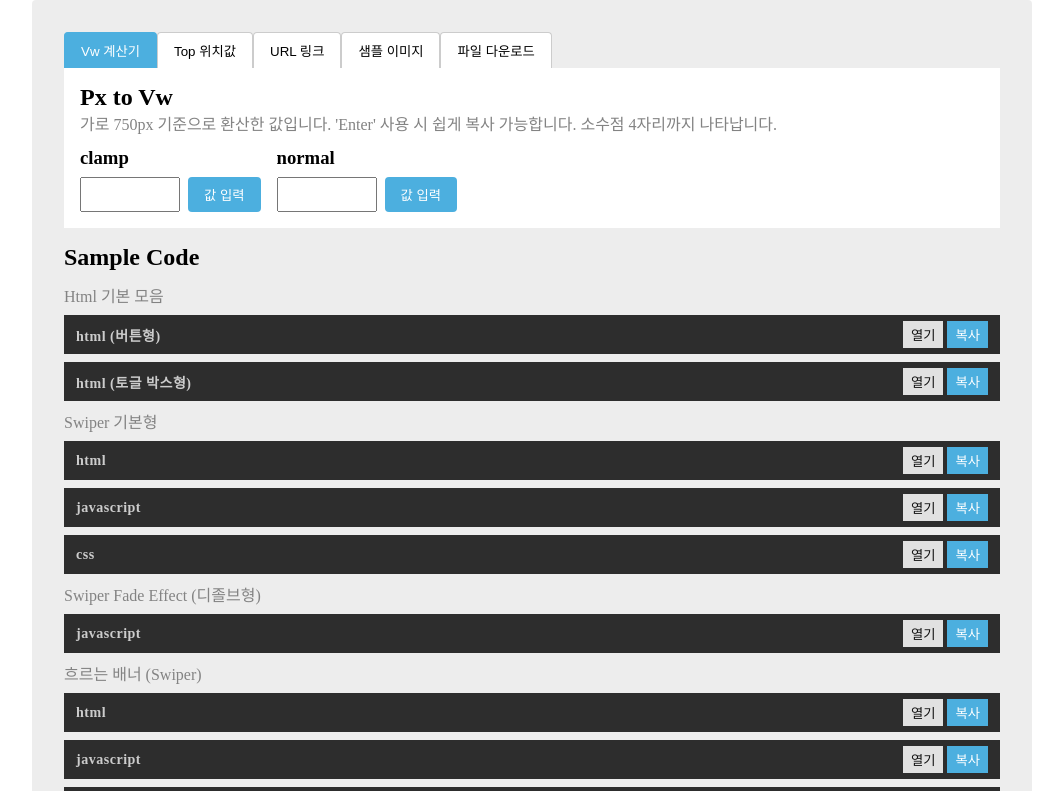
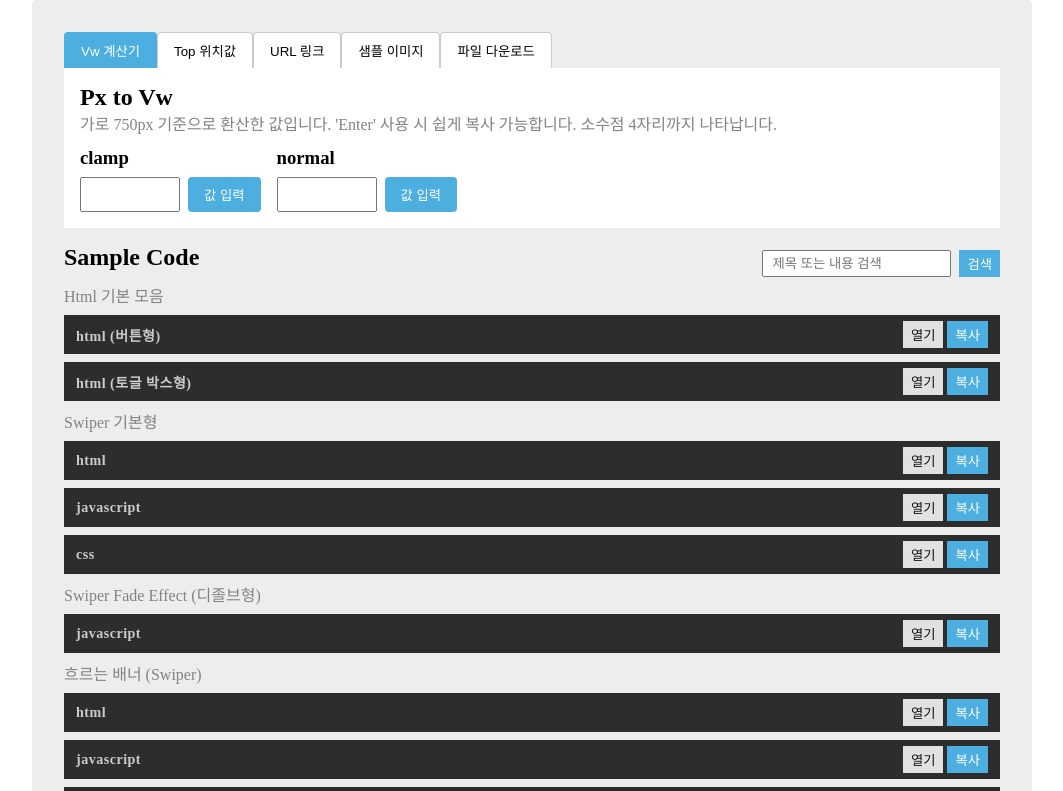
Before and after one commit to sangyeop0529/lotte-publishing-app, a React (Vite) app: page / in a window 1280 px wide. Shown: the top 791 px of the page, without its empty margins (108-1171 px from the left). Built offline with nearby package versions, Linux system fonts and the light colour scheme.

Commit message:
검색기능 베타

```diff
--- a/src/components/SampleCode/SampleCodeList.jsx
+++ b/src/components/SampleCode/SampleCodeList.jsx
@@ -2,10 +2,26 @@ import { Prism as SyntaxHighlighter } from "react-syntax-highlighter";
 import { tomorrow } from "react-syntax-highlighter/dist/esm/styles/prism";
 import codeGroups from "../../data/codeGroups";
 import "./SampleCodeList.css";
-import { useState } from "react";
+import { useState, useMemo } from "react";
 
-function SampleCodeList() {
+function SampleCodeList({ searchTerm }) {
   const [openIndexes, setOpenIndexes] = useState({});
+
+  const filteredGroups = useMemo(() => {
+    if (!searchTerm.trim()) return codeGroups;
+    const term = searchTerm.toLowerCase();
+    return codeGroups
+      .map((group) => ({
+        ...group,
+        items: group.items.filter(
+          (item) =>
+            item.language.toLowerCase().includes(term) ||
+            (item.subName && item.subName.toLowerCase().includes(term)) ||
+            item.code.toLowerCase().includes(term)
+        ),
+      }))
+      .filter((group) => group.items.length > 0);
+  }, [searchTerm]);
 
   const handleCopyCode = (code) => {
     if (code && code.trim() !== "") {
@@ -29,7 +45,7 @@ function SampleCodeList() {
 
   return (
     <div className="SampleCodeList">
-      {codeGroups.map((group, gIndex) => (
+      {filteredGroups.map((group, gIndex) => (
         <div key={gIndex} className="code-group">
           {group.name && <h2 className="title">{group.name}</h2>}
           {group.items.map((item, iIndex) => {
--- /dev/null
+++ b/src/components/SampleCode/index.css
@@ -0,0 +1,25 @@
+.SampleCode .flex-box {
+  display: flex;
+  justify-content: space-between;
+  align-items: center;
+}
+
+.SampleCode .code-search {
+  display: flex;
+  gap: 0.5rem;
+}
+.SampleCode .code-search input {
+  display: block;
+  flex: 1;
+  width: 100%;
+}
+.SampleCode .code-search button {
+  display: flex;
+  justify-content: center;
+  align-items: center;
+  border: none;
+  padding: 4px 8px;
+  cursor: pointer;
+  color: rgb(255, 255, 255);
+  background-color: rgb(76, 175, 223);
+}
--- a/src/components/SampleCode/index.jsx
+++ b/src/components/SampleCode/index.jsx
@@ -1,12 +1,39 @@
+import { useState } from "react";
 import ContentsTitle from "../ContentsTitle";
 import SampleCodeList from "./SampleCodeList";
+import "./index.css";
 
 const SampleCode = () => {
+  const [inputValue, setInputValue] = useState("");
+  const [searchTerm, setSearchTerm] = useState("");
+
+  const handleChange = (e) => {
+    setInputValue(e.target.value);
+  };
+
+  const handleSearch = () => {
+    setSearchTerm(inputValue.trim());
+  };
+
   return (
     <div className="SampleCode">
       <div className="container">
-        <ContentsTitle title={"Sample Code"} />
-        <SampleCodeList />
+        <div className="flex-box">
+          <ContentsTitle title={"Sample Code"} />
+          <div className="code-search">
+            <input
+              type="text"
+              value={inputValue}
+              onChange={handleChange}
+              placeholder="제목 또는 내용 검색"
+              onKeyDown={(e) => e.key === "Enter" && handleSearch()}
+            />
+            <div className="">
+              <button onClick={handleSearch}>검색</button>
+            </div>
+          </div>
+        </div>
+        <SampleCodeList searchTerm={searchTerm} />
       </div>
     </div>
   );
```
